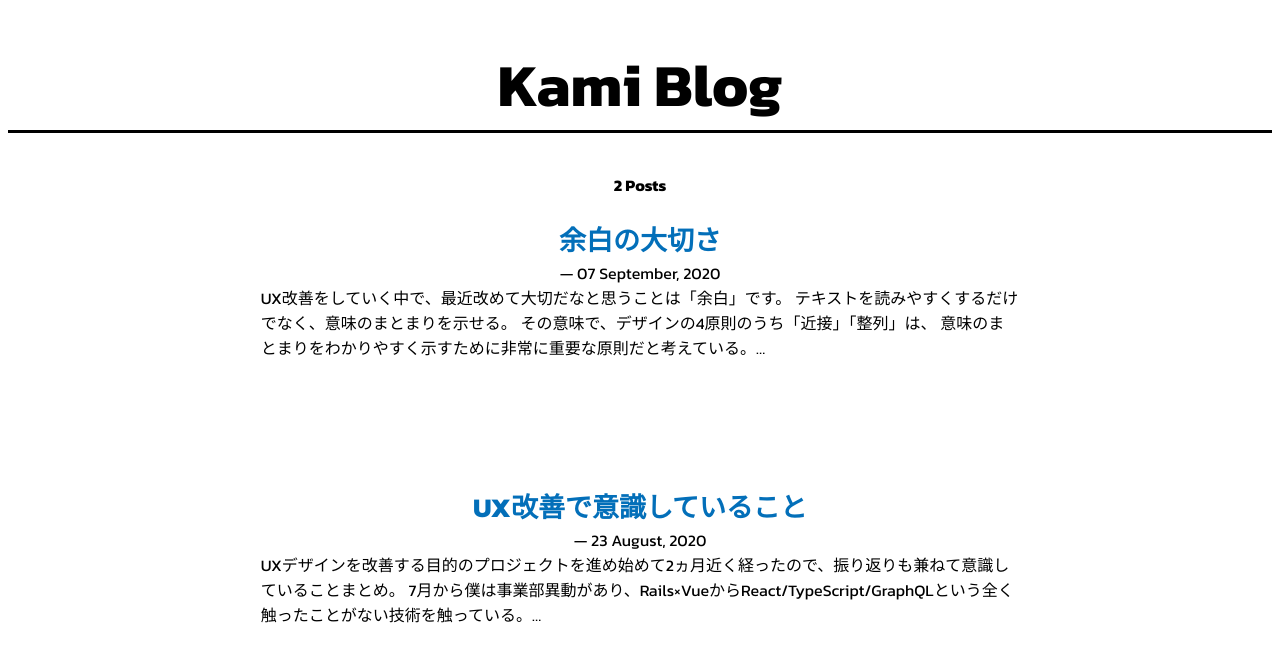
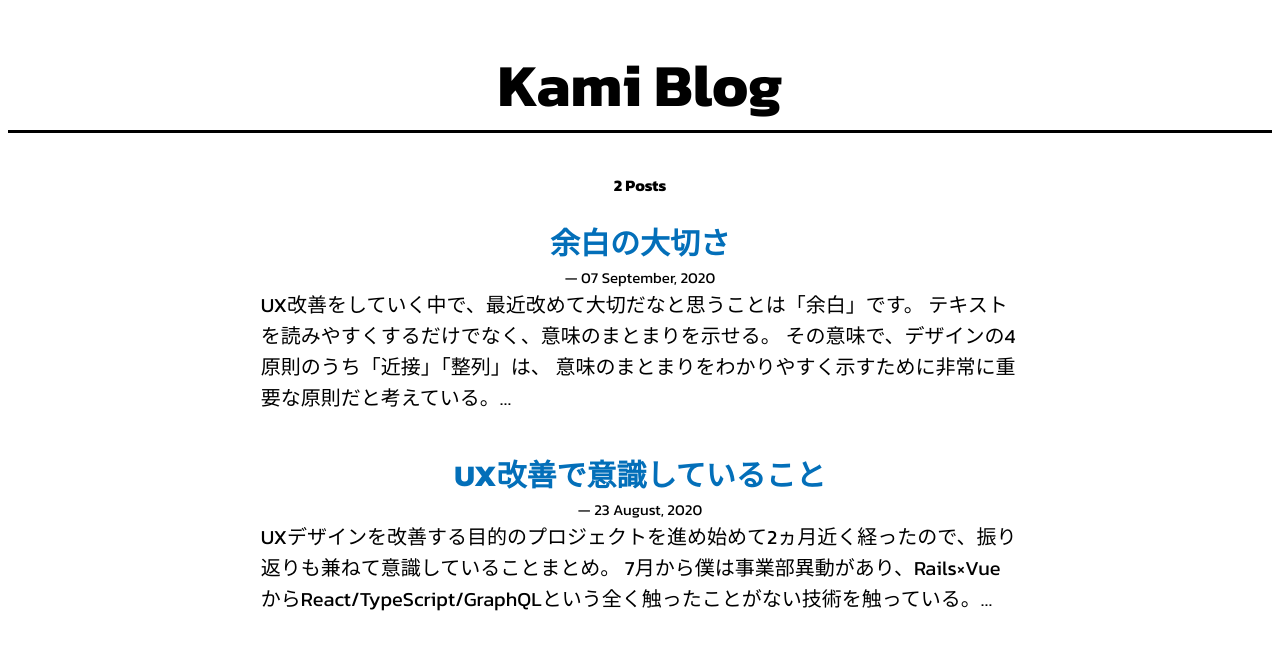
Before and after one commit to dak2/my-blog, a Gatsby site: page / in a window 1280 px wide. Built offline with nearby package versions, Linux system fonts and the light colour scheme; Gatsby itself is replaced by a stand-in of ours.

Commit message:
記事内のCSS変更 - タイトルと概要のフォントサイズ変更 - 記事一覧間のスペースを狭くする

```diff
--- a/src/pages/index.tsx
+++ b/src/pages/index.tsx
@@ -9,15 +9,15 @@ export default function Index({ data } : { data: any }) {
       <div>
         <h4>{data.allMarkdownRemark.totalCount} Posts</h4>
         {data.allMarkdownRemark.edges.map(({ node } : { node: any }) => (
-          <div key={node.id} style={{marginBottom: '10%'}}>
+          <div key={node.id} className="articleContent">
             <Link
               to={node.fields.slug}
             >
-              <div className="title">
+              <div className="articleTitle">
                 {node.frontmatter.title}{" "}
               </div>
             </Link>
-            <div>
+            <div className="articleCreatedAt">
             — {node.frontmatter.date}
             </div>
             <p className="description">{node.excerpt}</p>
--- a/src/styles/index.css
+++ b/src/styles/index.css
@@ -1,12 +1,21 @@
-.title {
+.articleTitle {
   text-decoration: 'none';
   color: rgb(3,111,185);
   font-weight: bold;
-  font-size: 27px;
+  font-size: 30px;
 }
 
 .description {
   width: 60%;
+  font-size: 20px;
   margin: 0 auto;
   text-align: left;
 }
+
+.articleContent {
+  margin-bottom: 3%;
+}
+
+.articleCreatedAt {
+  font-size: 15px;
+}
```
